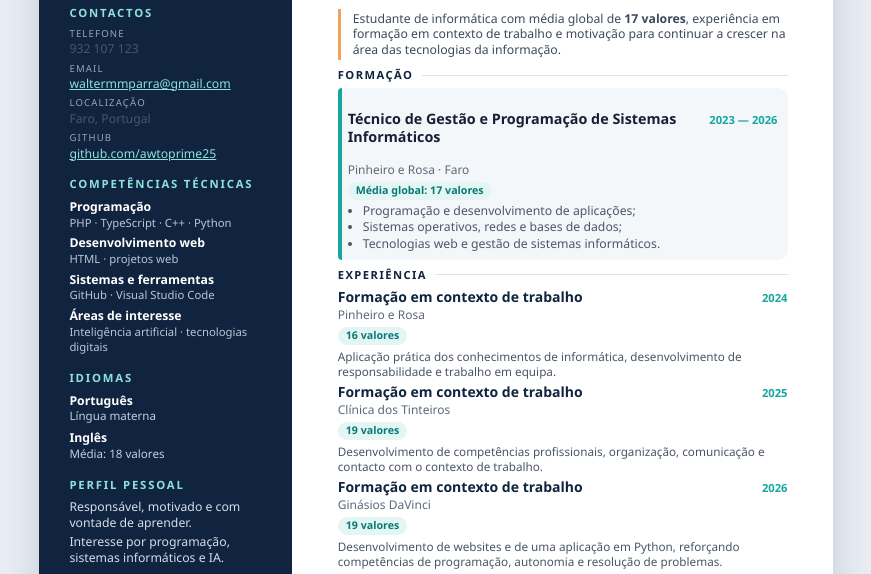
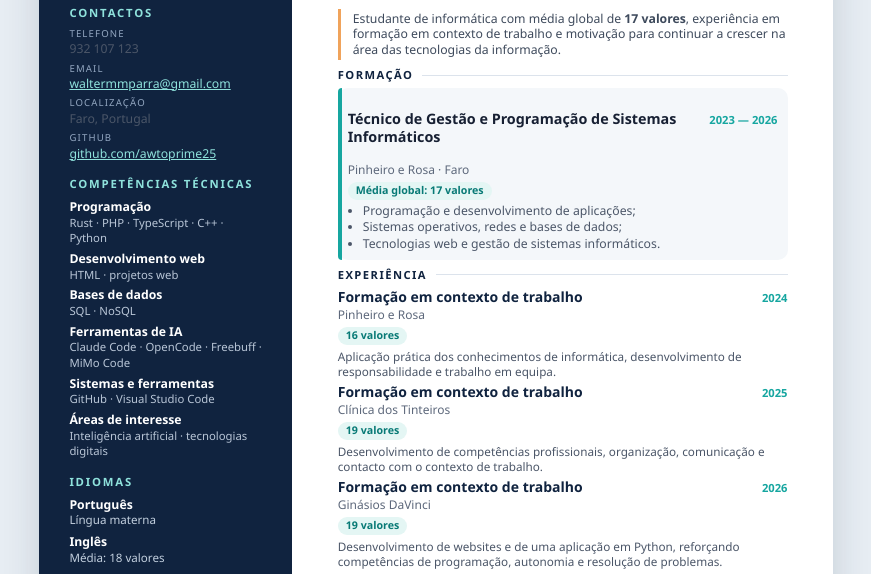
Before and after one commit to awtoprime25/awtoprime25, a plain HTML site: page index.html in a window 1280 px wide. Shown: the part 215-789 px from the top of the page, without its empty margins (204-1075 px from the left). Drawn offline with Linux system fonts and the light colour scheme.

Commit message:
Atualiza perfil: Rust, SQL/NoSQL, Claude Code, OpenCode, Freebuff, MiMo Code

```diff
--- a/index.html
+++ b/index.html
@@ -262,8 +262,10 @@
       </ul>
 
       <div class="side-heading">Competências técnicas</div>
-      <div class="skill"><strong>Programação</strong><span>PHP · TypeScript · C++ · Python</span></div>
+      <div class="skill"><strong>Programação</strong><span>Rust · PHP · TypeScript · C++ · Python</span></div>
       <div class="skill"><strong>Desenvolvimento web</strong><span>HTML · projetos web</span></div>
+      <div class="skill"><strong>Bases de dados</strong><span>SQL · NoSQL</span></div>
+      <div class="skill"><strong>Ferramentas de IA</strong><span>Claude Code · OpenCode · Freebuff · MiMo Code</span></div>
       <div class="skill"><strong>Sistemas e ferramentas</strong><span>GitHub · Visual Studio Code</span></div>
       <div class="skill"><strong>Áreas de interesse</strong><span>Inteligência artificial · tecnologias digitais</span></div>
 
```
Also changed, not shown: 1 other file.
